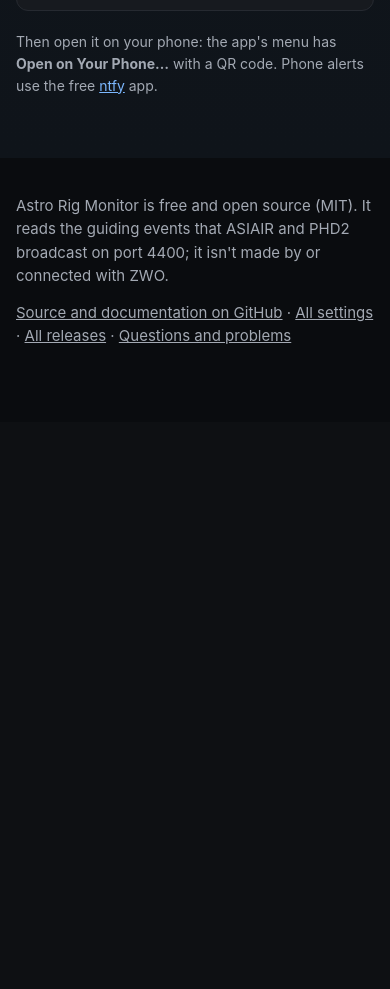
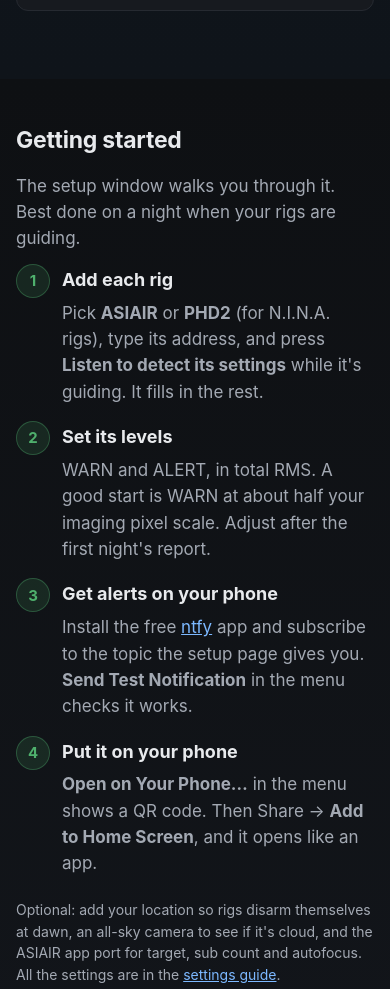
Before and after one commit to dgsgc/astro-rig-monitor, a plain HTML site: page site/index.html in a window 390 px wide. Shown: the part 5476-6465 px from the top of the page. Before the commit the page ends 5898 px from the top, so only its background shows below. Drawn offline with Linux system fonts and the light colour scheme; no server answers.

Commit message:
Site: Getting started section after Install
Co-Authored-By: Claude Opus 5.5 <noreply@anthropic.com>

```diff
--- a/site/index.html
+++ b/site/index.html
@@ -84,6 +84,12 @@ header nav a:hover { color: var(--text); }
 .tag.warn { background: rgba(224,164,58,.18); color: var(--warn); }
 .tag.alert { background: rgba(226,91,75,.2); color: var(--alert); }
 
+.steps { list-style: none; counter-reset: st; padding: 0; margin: 8px 0 0; display: grid; grid-template-columns: repeat(2, 1fr); gap: 18px 34px; }
+.steps li { counter-increment: st; position: relative; padding-left: 46px; }
+.steps li::before { content: counter(st); position: absolute; left: 0; top: -2px; width: 32px; height: 32px; border-radius: 50%;
+  display: grid; place-items: center; font-weight: 700; font-size: 15px; color: var(--ok); background: rgba(79,176,109,.14); border: 1px solid rgba(79,176,109,.35); }
+.steps p { color: var(--text2); margin: 0; }
+
 /* install */
 .install { display: grid; grid-template-columns: repeat(3, 1fr); gap: 16px; }
 .card { background: var(--panel); border: 1px solid var(--line); border-radius: var(--r); padding: 20px; }
@@ -99,7 +105,7 @@ footer { padding: 36px 0 60px; background: #0a0c0f; color: var(--text2); font-si
 footer a { color: var(--text2); }
 
 @media (max-width: 820px) {
-  .points, .install { grid-template-columns: 1fr; }
+  .points, .install, .steps { grid-template-columns: 1fr; }
   header nav { display: none; }
   section { padding: 48px 0; }
 }
@@ -118,7 +124,7 @@ footer a { color: var(--text2); }
 <header>
   <div class="wrap">
     <a class="brand" href="#"><svg viewBox="0 0 32 32" aria-hidden="true"><circle cx="16" cy="16" r="11" fill="none" stroke="#4fb06d" stroke-width="3"/><path d="M16 2v8M16 22v8M2 16h8M22 16h8" stroke="#4fb06d" stroke-width="3"/></svg>Astro Rig Monitor</a>
-    <nav><a href="#why">Why</a><a href="#install">Install</a><a href="https://github.com/dgsgc/astro-rig-monitor">GitHub</a></nav>
+    <nav><a href="#why">Why</a><a href="#install">Install</a><a href="#start">Getting started</a><a href="https://github.com/dgsgc/astro-rig-monitor">GitHub</a></nav>
   </div>
 </header>
 
@@ -234,8 +240,21 @@ footer a { color: var(--text2); }
         </ol>
       </div>
     </div>
-    <p class="small" style="margin-top:20px">Then open it on your phone: the app's menu has <b>Open on Your Phone…</b> with a QR code. Phone alerts use the free <a href="https://ntfy.sh">ntfy</a> app.
-      <span id="ver"></span></p>
+    <p class="small" style="margin-top:20px"><span id="ver"></span></p>
+  </div>
+</section>
+
+<section id="start">
+  <div class="wrap">
+    <h2>Getting started</h2>
+    <p class="muted">The setup window walks you through it. Best done on a night when your rigs are guiding.</p>
+    <ol class="steps">
+      <li><h3>Add each rig</h3><p>Pick <b>ASIAIR</b> or <b>PHD2</b> (for N.I.N.A. rigs), type its address, and press <b>Listen to detect its settings</b> while it's guiding. It fills in the rest.</p></li>
+      <li><h3>Set its levels</h3><p>WARN and ALERT, in total RMS. A good start is WARN at about half your imaging pixel scale. Adjust after the first night's report.</p></li>
+      <li><h3>Get alerts on your phone</h3><p>Install the free <a href="https://ntfy.sh">ntfy</a> app and subscribe to the topic the setup page gives you. <b>Send Test Notification</b> in the menu checks it works.</p></li>
+      <li><h3>Put it on your phone</h3><p><b>Open on Your Phone…</b> in the menu shows a QR code. Then Share → <b>Add to Home Screen</b>, and it opens like an app.</p></li>
+    </ol>
+    <p class="small" style="margin-top:22px">Optional: add your location so rigs disarm themselves at dawn, an all-sky camera to see if it's cloud, and the ASIAIR app port for target, sub count and autofocus. All the settings are in the <a href="https://github.com/dgsgc/astro-rig-monitor/blob/main/docs/configuration.md">settings guide</a>.</p>
   </div>
 </section>
 </main>
```
